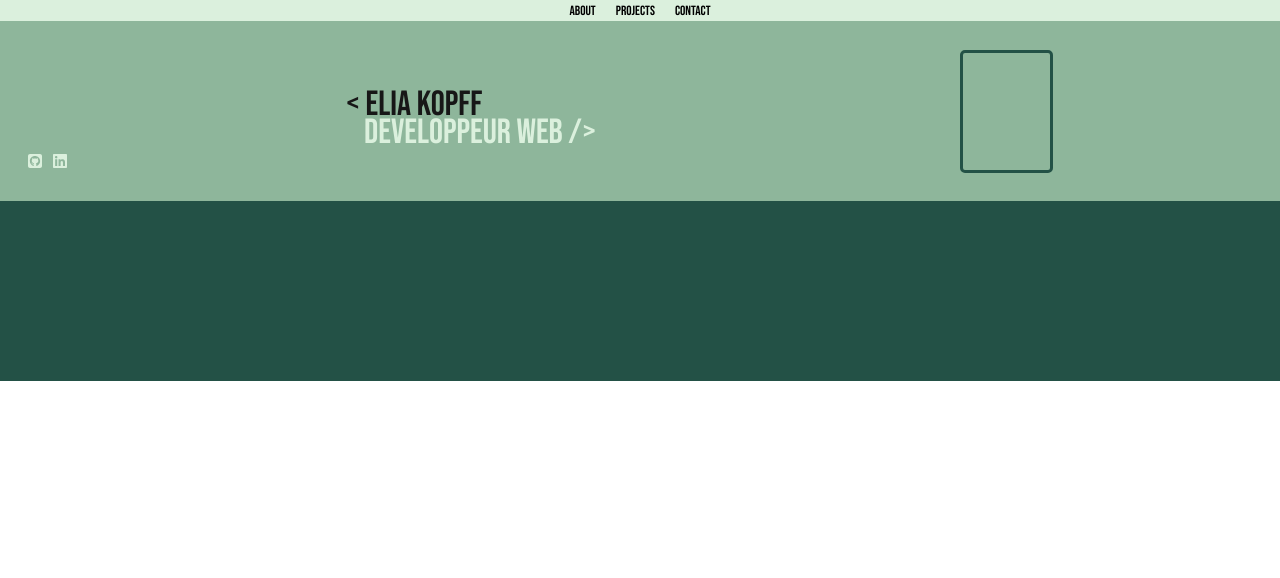
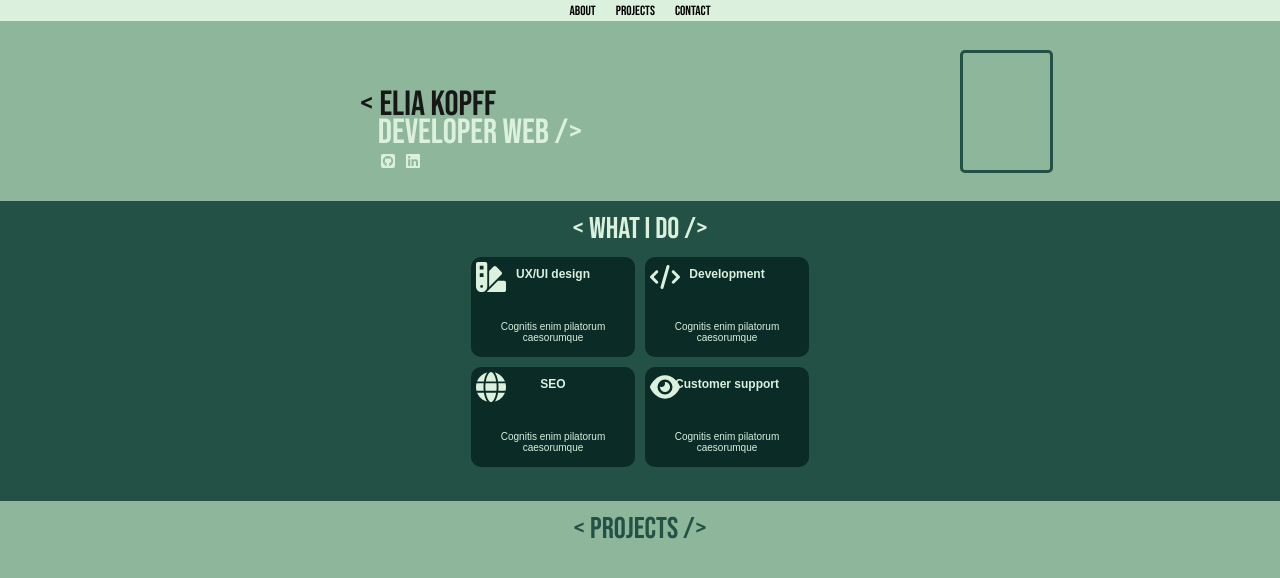
Before and after one commit to littlekanine/Portefolio_Next_gen, a Next.js app in the folder portefolio/: page / in a window 1280 px wide. Shown: the top 578 px of the page. Built offline with nearby package versions, Linux system fonts and the light colour scheme; a web font is replaced by a local one.

Commit message:
WIP on what / just text on card / start code carroussel

```diff
--- a/portefolio/src/app/component/cards/card.js
+++ b/portefolio/src/app/component/cards/card.js
@@ -1,17 +1,18 @@
-import { FontAwesomeIcon } from "@fortawesome/react-fontawesome";
-import "./card.scss";
-import Image from "next/image";
+import { FontAwesomeIcon } from '@fortawesome/react-fontawesome';
+import './card.scss';
 
-const Card = ({ iconSrc, title, text, altText = "Icon", width = 30, height = 30 }) => {
-    return (
-        <div className="flex items-center gap-4">
-            <FontAwesomeIcon icon={iconSrc} width={width} height={height} alt={altText} />
-            <div>
-                <h3 className="text-xl font-bold">{title}</h3>
-                <p className="text-gray-600">{text}</p>
-            </div>
-        </div>
-    );
+const Card = ({ iconSrc, title, text, altText = 'Icon', width = 30, height = 30 }) => {
+	return (
+		<div className="card flex center align-center relative column">
+			<FontAwesomeIcon className="icon absolute" icon={iconSrc} style={{ width, height }} alt={altText} />
+			<div className="flex column align-center titleDescription">
+				<h3 className="flex center align-center">{title}</h3>
+			</div>
+			<div className="flex center align-center descritpion">
+				<p className="text-center">{text}</p>
+			</div>
+		</div>
+	);
 };
 
 export default Card;
--- a/portefolio/src/app/component/cards/card.scss
+++ b/portefolio/src/app/component/cards/card.scss
@@ -1,7 +1,34 @@
-@use "../../vendors/variable.scss" as*;
+@use '../../vendors/variable.scss' as *;
 
 .card {
-    width: 164px;
-    height: 100px;
-    background-color: $vertFonce;
+	width: 164px;
+	height: 100px;
+	background-color: $vertNoire;
+	border-radius: 10px;
+
+	.icon {
+		color: $vertClaire;
+		top: 5px;
+		left: 5px;
+	}
+
+	.titleDescription {
+		padding-top: 10px;
+		height: 50%;
+	}
+
+	.descritpion {
+		color: $vertClaire;
+		height: 50%;
+		font-size: 10px;
+	}
+
+	h3 {
+		color: $vertClaire;
+		font-size: 12px;
+	}
+
+	p {
+		color: $vertClaire;
+	}
 }
--- a/portefolio/src/app/pages/homePage/homePage.js
+++ b/portefolio/src/app/pages/homePage/homePage.js
@@ -1,30 +1,41 @@
-import "./homePage.scss";
-import { FontAwesomeIcon } from "@fortawesome/react-fontawesome";
-import { faSquareGithub, faLinkedin, faJs, faSwatchBook } from "@fortawesome/free-brands-svg-icons";
-import Image from "next/image";
-import Card from "@/app/component/cards/card";
+import './homePage.scss';
+import { FontAwesomeIcon } from '@fortawesome/react-fontawesome';
+import { faSquareGithub, faLinkedin, faJs } from '@fortawesome/free-brands-svg-icons';
+import { faSwatchbook, faCode, faGlobe, faEye } from '@fortawesome/free-solid-svg-icons';
+import Card from '@/app/component/cards/card';
 
 const HomePage = () => {
 	return (
 		<div className="flex center align-center column">
 			<div className="hightPage flex center align-center widthFull">
-                <div className=" width75 flex center align-center gap-20 relative column">
+				<div className="width75 flex center align-center relative column">
+					<div className="flex center align-center relative column">
 						<h1 className="relative">
-                        <div className="flex row elia">&lt; Elia Kopff</div>
+							<div className="widthAuto flex row elia">&lt; Elia Kopff</div>
 							<br />
-                        <span className="dev">Developpeur Web /&gt;</span>
+							<span className="dev">Developer Web /&gt;</span>
 						</h1>
 						<FontAwesomeIcon icon={faSquareGithub} className="custom-icon git absolute" />
 						<FontAwesomeIcon icon={faLinkedin} className="custom-icon linkedin absolute" />
+					</div>
 				</div>
 				<div className="photo width25">
 					<div className=" flex center align-center cadre"></div>
 				</div>
 			</div>
-            <div className="what widthFull">
-                <Card
-                iconSrc={faSwatchBook}
-                />
+			<div className="what widthFull flex  column gap10">
+				<h2 className="flex center ">&lt; What I do /&gt;</h2>
+				<div className="flex center align-center row gap10">
+					<Card iconSrc={faSwatchbook} title={'UX/UI design'} text={'Cognitis enim pilatorum caesorumque '} />
+					<Card iconSrc={faCode} title={'Development'} text={'Cognitis enim pilatorum caesorumque  '} />
+				</div>
+				<div className="flex center align-center row gap10">
+					<Card iconSrc={faGlobe} title={'SEO'} text={'Cognitis enim pilatorum caesorumque  '} />
+					<Card iconSrc={faEye} title={'Customer support'} text={'Cognitis enim pilatorum caesorumque  '} />
+				</div>
+			</div>
+			<div className="projects widthFull column gap10">
+				<h2 className="flex center ">&lt; Projects /&gt;</h2>
 			</div>
 			{/* <div className="about flex center widthFull padding10 column">
                 <div className="heightFull flex center column">
--- a/portefolio/src/app/pages/homePage/homePage.scss
+++ b/portefolio/src/app/pages/homePage/homePage.scss
@@ -1,4 +1,4 @@
-@use "../../vendors/variable.scss" as *;
+@use '../../vendors/variable.scss' as *;
 
 .hightPage {
 	height: 180px;
@@ -9,17 +9,17 @@
 		color: $vertClaire !important;
 	}
 	.git {
+		left: 0;
+		bottom: -15px;
+	}
+
+	.linkedin {
 		left: 25px;
 		bottom: -15px;
 	}
 
-    .linkedin {
-        left: 50px;
-        bottom: -15px;
-    }
-
 	h1 {
-        font-family: "Bebas Neue", sans-serif;
+		font-family: 'Bebas Neue', sans-serif;
 		font-size: 35px;
 		font-weight: 100;
 
@@ -44,8 +44,29 @@
 }
 
 .what {
-    height: 180px;
+	height: 300px;
 	background-color: $vertFonce;
+
+	h2 {
+		font-family: 'Bebas Neue', sans-serif;
+		color: $vertClaire;
+		font-weight: 100;
+		padding-top: 10px;
+		font-size: 30px;
+	}
+}
+
+.projects {
+	height: 365px;
+	background-color: $vert;
+
+	h2 {
+		font-family: 'Bebas Neue', sans-serif;
+		color: $vertFonce;
+		font-weight: 100;
+		font-size: 30px;
+		padding-top: 10px;
+	}
 }
 
 .about {
@@ -53,7 +74,7 @@
 	background-color: $vertFonce;
 
 	h2 {
-        font-family: "Bebas Neue", sans-serif;
+		font-family: 'Bebas Neue', sans-serif;
 		color: $vertClaire;
 	}
 
@@ -64,6 +85,5 @@
 
 	.next {
 		background-color: $vertClaire !important;
-
 	}
 }
--- a/portefolio/src/app/vendors/variable.scss
+++ b/portefolio/src/app/vendors/variable.scss
@@ -1,4 +1,3 @@
-
 // Font
 @import url('https://fonts.googleapis.com/css2?family=Abril+Fatface&family=Karantina:wght@300;400;700&display=swap');
 
@@ -11,7 +10,6 @@
 @import url('https://fonts.googleapis.com/css2?family=Karla:ital,wght@0,200..800;1,200..800&family=Kaushan+Script&display=swap');
 
 @import url('https://fonts.googleapis.com/css2?family=Bebas+Neue&display=swap');
-
 
 // h1,
 // h2,
@@ -29,13 +27,12 @@ body,
 
 // color
 
-$vertClaire : #DBF0DD;
-$vert : #8EB69B;
-$vertFonce : #235146;
-
+$vertClaire: #dbf0dd;
+$vert: #8eb69b;
+$vertFonce: rgba(35, 81, 70, 1);
+$vertNoire: #0b2b26;
 
 // class
-
 .flex {
 	display: flex;
 }
@@ -93,11 +90,15 @@ $vertFonce : #235146;
 }
 
 .width50 {
-    width: 50%;
+	width: 50%;
 }
 
 .width25 {
 	width: 25%;
+}
+
+.widthAuto {
+	width: auto;
 }
 
 .gap5 {
@@ -113,7 +114,7 @@ $vertFonce : #235146;
 }
 
 .gap-20 {
-    gap: -20px;
+	gap: -20px;
 }
 
 .absolute {
```
Also changed, not shown: portefolio/public/IMG_5615-removebg-preview.png (added), portefolio/src/app/component/carroussel/carroussel.js (added), portefolio/src/app/component/carroussel/carroussel.scss (added). Lines whose indentation alone changed are shown as unchanged.
